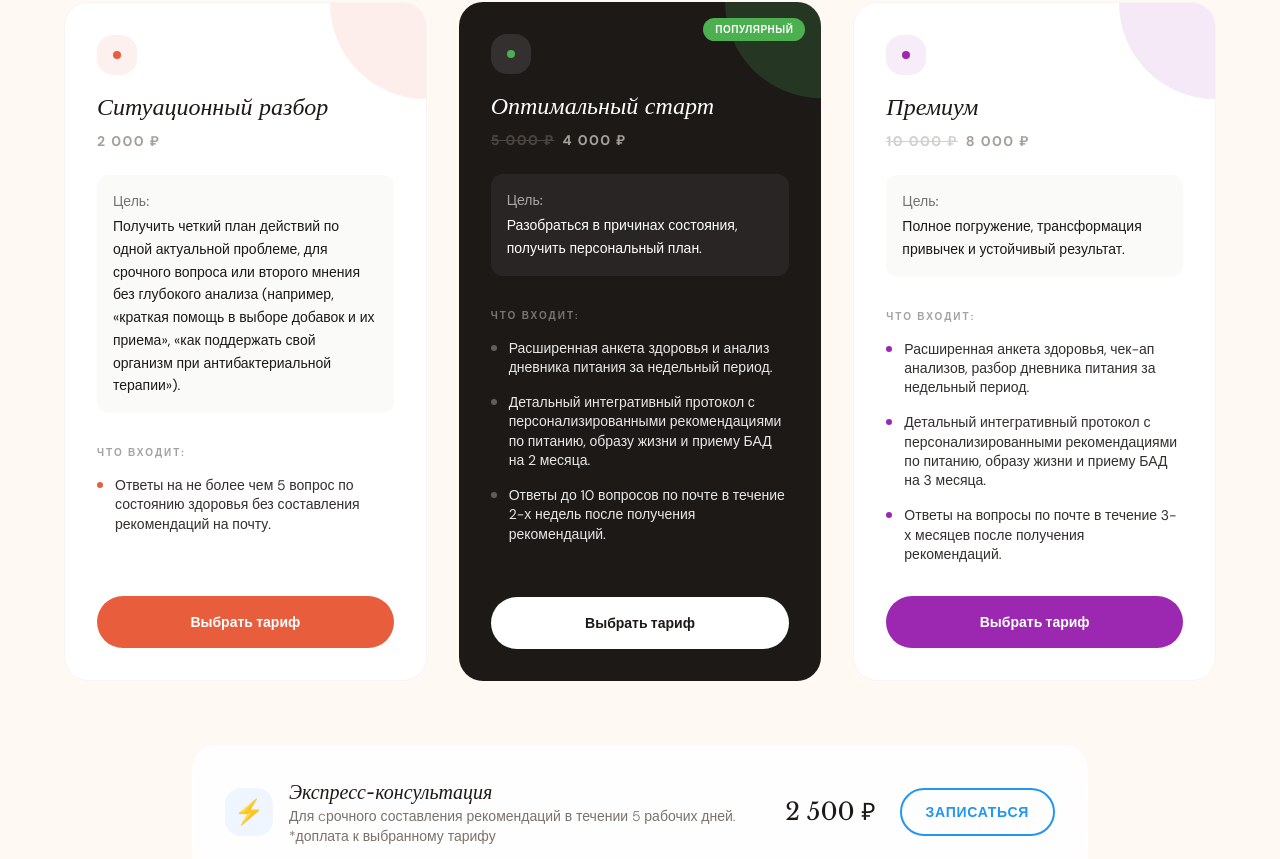
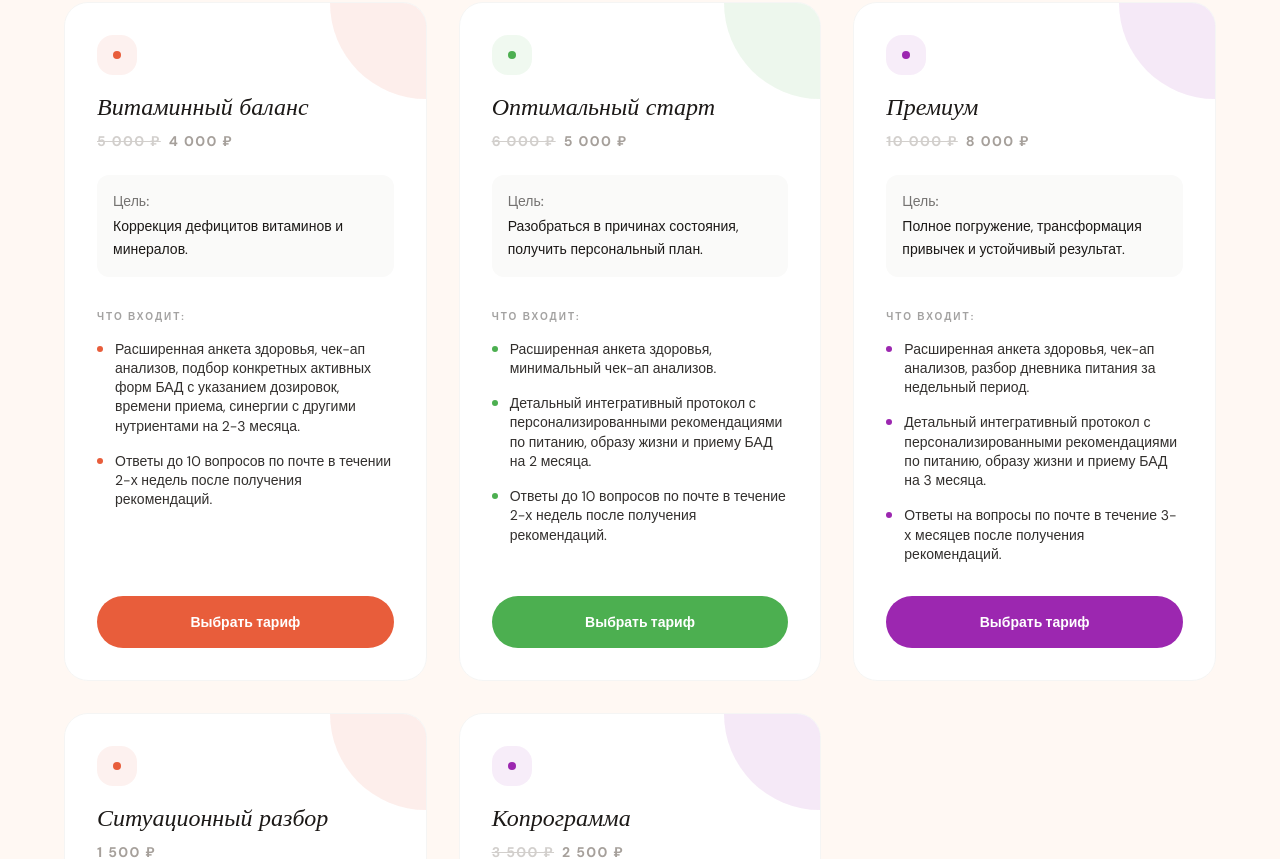
Before and after one commit to andrushin-anton/landing-2, a React (Vite) app: page / in a window 1280 px wide. Shown: the part 5502-6361 px from the top of the page. Built offline with nearby package versions, Linux system fonts and the light colour scheme.

Commit message:
updated tariffs

```diff
--- a/components/Footer.tsx
+++ b/components/Footer.tsx
@@ -25,7 +25,7 @@ export const Footer: React.FC = () => {
               Связаться
             </h5>
             <ul className="space-y-3 text-stone-600 font-light text-sm">
-              <li><a href="#" className="hover:text-[#E85D3B] transition-colors">Telegram</a></li>
+              <li><a href="https://t.me/violetta_nutrition" className="hover:text-[#E85D3B] transition-colors">Telegram</a></li>
               <li><a href="#" className="hover:text-[#E85D3B] transition-colors">VK</a></li>
             </ul>
           </div>
@@ -45,7 +45,7 @@ export const Footer: React.FC = () => {
               Помощь
             </h5>
             <ul className="space-y-3 text-stone-600 font-light text-sm">
-              <li><a href="#" className="hover:text-[#E85D3B] transition-colors flex items-center gap-1">
+              <li><a href="https://t.me/violetta_nutrition" className="hover:text-[#E85D3B] transition-colors flex items-center gap-1">
                 <span className="text-[#E85D3B]">@</span>violetta в Telegram
               </a></li>
               {/* <li><a href="#" className="hover:text-[#E85D3B] transition-colors">Гайды и материалы</a></li>
--- a/components/Tariffs.tsx
+++ b/components/Tariffs.tsx
@@ -95,8 +95,11 @@ const PriceCard: React.FC<PriceCardProps> = ({ title, price, oldPrice, goal, fea
         </div>
       )}
 
-      <button
-        className={`w-full py-4 rounded-full text-sm font-bold transition-all duration-300 ${
+      <a
+        href="https://t.me/MartaAssistant"
+        target="_blank"
+        rel="noopener noreferrer"
+        className={`block w-full py-4 rounded-full text-sm font-bold transition-all duration-300 text-center ${
           highlight
             ? 'bg-white text-stone-900 hover:scale-[1.02] hover:shadow-lg'
             : 'hover:scale-[1.02]'
@@ -104,7 +107,7 @@ const PriceCard: React.FC<PriceCardProps> = ({ title, price, oldPrice, goal, fea
         style={!highlight ? { backgroundColor: color, color: 'white' } : {}}
       >
         Выбрать тариф
-      </button>
+      </a>
     </div>
   </div>
 );
@@ -128,28 +131,29 @@ export const Tariffs: React.FC = () => {
       {/* Tariff cards grid */}
       <div className="grid grid-cols-1 md:grid-cols-3 gap-6 lg:gap-8 mb-16">
         <PriceCard
-          title="Ситуационный разбор"
-          price="2 000 ₽"
-          goal="Получить четкий план действий по одной актуальной проблеме, для срочного вопроса или второго мнения без глубокого анализа (например, «краткая помощь в выборе добавок и их приема», «как поддержать свой организм при антибактериальной терапии»)."
+          title="Витаминный баланс"
+          price="4 000 ₽"
+          goal="Коррекция дефицитов витаминов и минералов."
           features={[
-            "Ответы на не более чем 5 вопрос по состоянию здоровья без составления рекомендаций на почту."
+            "Расширенная анкета здоровья, чек-ап анализов, подбор конкретных активных форм БАД с указанием дозировок, времени приема, синергии с другими нутриентами на 2-3 месяца.",
+            "Ответы до 10 вопросов по почте в течении 2-х недель после получения рекомендаций."
           ]}
+          oldPrice="5 000 ₽"
           bonus=""
           color="#E85D3B"
-          delay={0}
+          delay={100}
         />
 
         <PriceCard
-          highlight
           title="Оптимальный старт"
-          price="4 000 ₽"
+          price="5 000 ₽"
           goal="Разобраться в причинах состояния, получить персональный план."
           features={[
-            "Расширенная анкета здоровья и анализ дневника питания за недельный период.",
+            "Расширенная анкета здоровья, минимальный чек-ап анализов.",
             "Детальный интегративный протокол с персонализированными рекомендациями по питанию, образу жизни и приему БАД на 2 месяца.",
             "Ответы до 10 вопросов по почте в течение 2-х недель после получения рекомендаций."
           ]}
-          oldPrice="5 000 ₽"
+          oldPrice="6 000 ₽"
           bonus=""
           color="#4CAF50"
           delay={100}
@@ -169,6 +173,33 @@ export const Tariffs: React.FC = () => {
           color="#9C27B0"
           delay={200}
         />
+
+        <PriceCard
+          title="Ситуационный разбор"
+          price="1 500 ₽"
+          goal="Получить четкий план действий по одной актуальной проблеме, для срочного вопроса или второго мнения без глубокого анализа (например, «краткая помощь в выборе добавок и их приема», «как поддержать свой организм при антибактериальной терапии»)."
+          features={[
+            "Ответы на не более чем 5 вопрос по состоянию здоровья без составления рекомендаций на почту."
+          ]}
+          bonus=""
+          color="#E85D3B"
+          delay={0}
+        />
+
+        <PriceCard
+          title="Копрограмма"
+          price="2 500 ₽"
+          goal="Выявление не симптомов, а возможных коренных причин нарушения пищеварения. Что на самом деле показывают параметры вашей копрограммы, простым языком."
+          features={[
+            "Детальный разбор каждого значимого параметра в вашем анализе копрограммы с дальнейшими рекомендациями по корректировке питания и планом что делать дальше."
+          ]}
+          oldPrice="3 500 ₽"
+          bonus=""
+          color="#9C27B0"
+          delay={100}
+        />
+
+
       </div>
 
       {/* Express consultation banner */}
@@ -190,9 +221,12 @@ export const Tariffs: React.FC = () => {
               <div className="text-2xl font-serif text-stone-900">2 500 ₽</div>
               <span className="text-xs text-stone-400"></span>
             </div>
-            <button className="px-6 py-3 border-2 border-[#2196F3] text-[#2196F3] rounded-full text-sm font-bold uppercase tracking-wider hover:bg-[#2196F3] hover:text-white transition-all duration-300">
+            <a
+              href="#tariffs"
+              className="px-6 py-3 border-2 border-[#2196F3] text-[#2196F3] rounded-full text-sm font-bold uppercase tracking-wider hover:bg-[#2196F3] hover:text-white transition-all duration-300 inline-block"
+            >
               Записаться
-            </button>
+            </a>
           </div>
         </div>
       </div>
```
